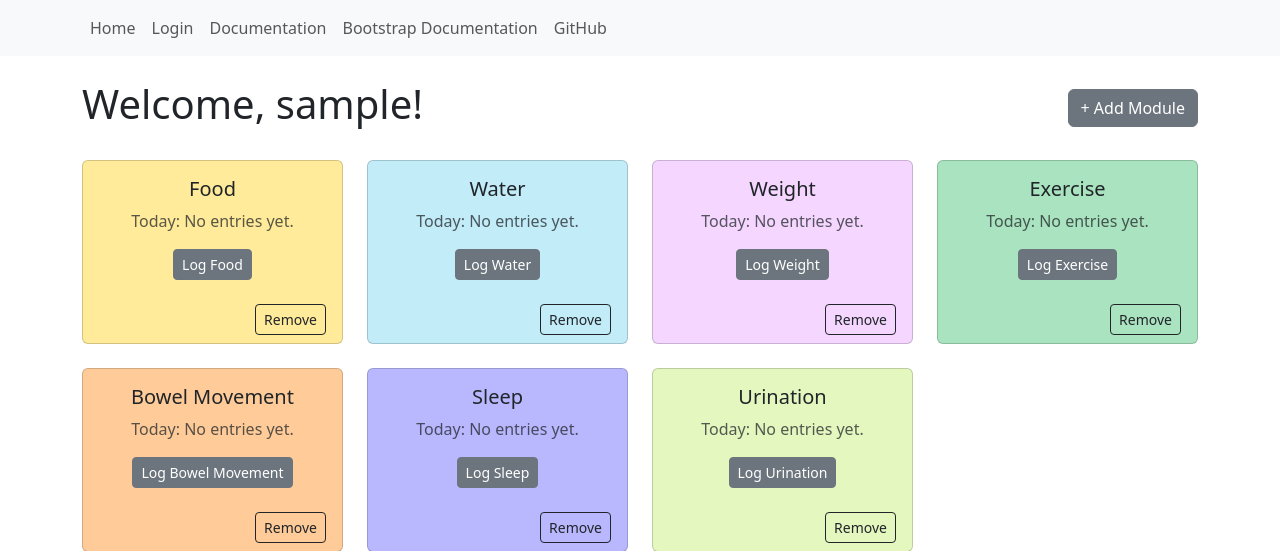
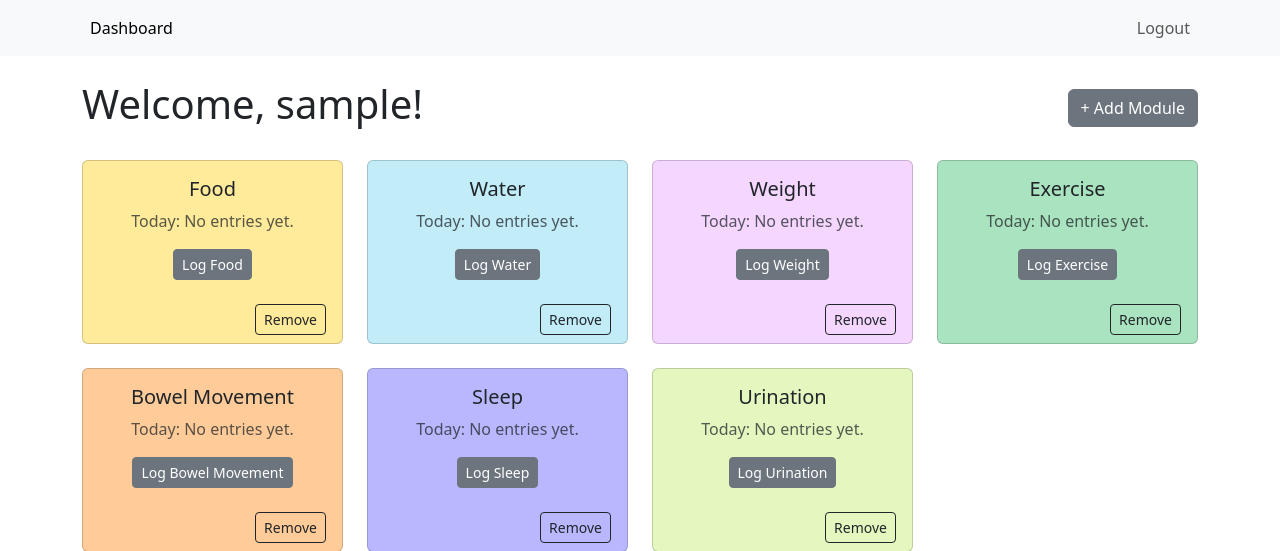
Before and after one commit to AnnaVo0/HealthBit, a Flask app: page /dashboard in a window 1280 px wide. Shown: the top 551 px of the page. Run offline with Flask 3, Linux system fonts and the light colour scheme; the visitor is signed in with stand-in values (Sample User, id 1); some libraries are stand-ins or nearby versions.

Commit message:
Updated base.html navbar with logged-in/out state awareness, logout button, and dynamic title

```diff
--- a/templates/base.html
+++ b/templates/base.html
@@ -2,22 +2,24 @@
 {% from 'bootstrap5/utils.html' import render_messages %}
 {% from 'bootstrap5/form.html' import render_form %}
 
-<!--
+{#
     base.html will extend every other HTML page in the app. It is essentially just the navbar, then the main section of the page
     -gets overriden by other child pages.
 
     block content and endblock is Flask's way of letting other pages extended from this page override
     -that particular "block" of the page. Aka, when you see block content and endblock in curly braces and % symbols in other pages extended from this page, like login.html or register.html,
     -whatever is inside them will replace the block content of this page (i.e., their contents will be put inside main here and display below the navbar).
--->
+#}
 
 <!doctype html>
 <html lang="en">
   <head>
     <meta charset="utf-8" />
     <meta name="viewport" content="width=device-width, initial-scale=1, shrink-to-fit=no" />
-    {{ bootstrap.load_css() }} {{ bootstrap.load_icon_font_css() }}
-    <title>HealthBit Homepage</title>
+    {{ bootstrap.load_css() }}
+    {{ bootstrap.load_icon_font_css() }}
+    {# Sets default dynamic title to HealthBit. Child pages can override with {% block title %}Page Name{% endblock %} #}
+    <title>{% block title %}HealthBit{% endblock %}</title>
     <style>
       pre {
         background: #ddd;
@@ -38,17 +40,33 @@
           <span class="navbar-toggler-icon"></span>
         </button>
         <div class="collapse navbar-collapse" id="navbarSupportedContent">
-          <ul class="navbar-nav mr-auto">
-            {{ render_nav_item('main.index', 'Home') }} {{ render_nav_item('main.login', 'Login') }}
-            <li class="nav-item"><a class="nav-link" href="https://bootstrap-flask.readthedocs.io/" target="_blank">Documentation</a></li>
-            <li class="nav-item"><a class="nav-link" href="https://getbootstrap.com/docs/5.1/getting-started/introduction/" target="_blank">Bootstrap Documentation</a></li>
-            <li class="nav-item"><a class="nav-link" href="https://github.com/helloflask/bootstrap-flask" target="_blank">GitHub</a></li>
-          </ul>
+          {% if current_user.is_authenticated %}
+            <ul class="navbar-nav mr-auto">
+              {{ render_nav_item('main.dashboard', 'Dashboard') }}
+            </ul>
+            <ul class="navbar-nav ms-auto">
+              {{ render_nav_item('main.logout', 'Logout') }}
+            </ul>
+          {% else %}
+            <ul class="navbar-nav mr-auto">
+              {{ render_nav_item('main.index', 'Home') }}
+              {{ render_nav_item('main.login', 'Login') }}
+              {{ render_nav_item('main.register', 'Register') }}
+            </ul>
+            <ul class="navbar-nav ms-auto">
+              <li class="nav-item"><a class="nav-link" href="https://bootstrap-flask.readthedocs.io/" target="_blank">Documentation</a></li>
+              <li class="nav-item"><a class="nav-link" href="https://getbootstrap.com/docs/5.1/getting-started/introduction/" target="_blank">Bootstrap Documentation</a></li>
+              <li class="nav-item"><a class="nav-link" href="https://github.com/helloflask/bootstrap-flask" target="_blank">GitHub</a></li>
+            </ul>
+          {% endif %}
         </div>
       </div>
     </nav>
 
-    <main class="container">{{ render_messages(container=False, dismissible=True, dismiss_animate=True) }} {% block content %}{% endblock %}</main>
+    <main class="container">
+      {{ render_messages(container=False, dismissible=True, dismiss_animate=True) }}
+      {% block content %}{% endblock %}
+    </main>
 
     {{ bootstrap.load_js() }}
   </body>
```
